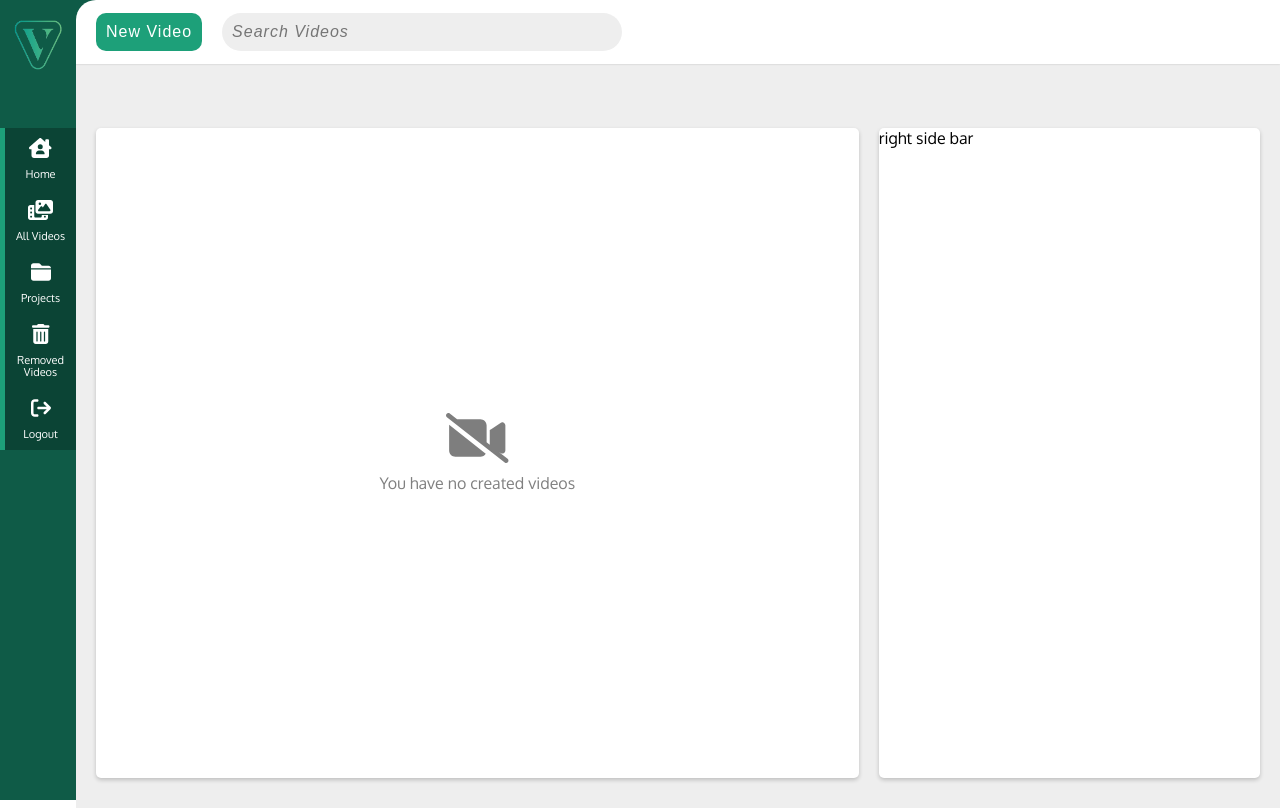
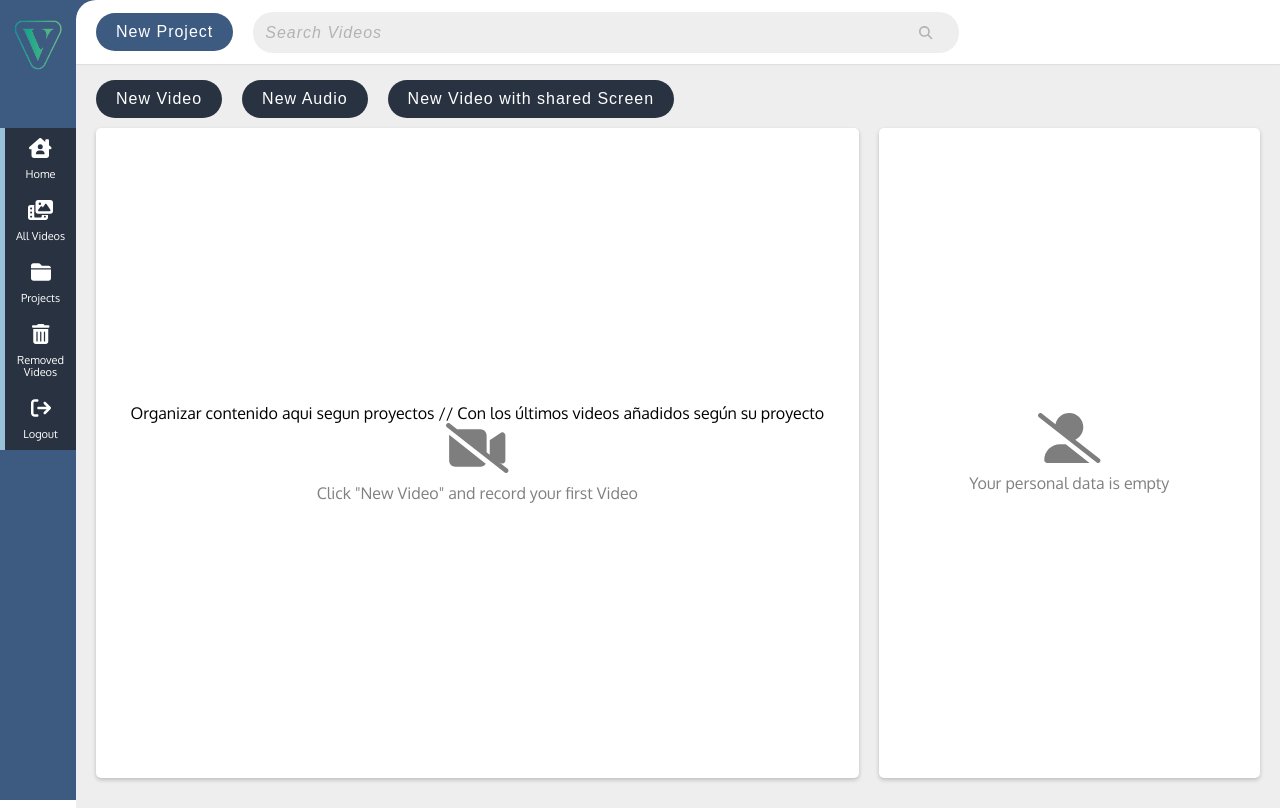
Before and after one commit to adifox/vidy, a Next.js app: page /dashboard in a window 1280 px wide. Built offline with nearby package versions, Linux system fonts and the light colour scheme.

Commit message:
changed to blue color schema

```diff
--- a/components/button/Button.module.css
+++ b/components/button/Button.module.css
@@ -1,8 +1,9 @@
 .buttonStyles {
-  padding: 10px;
+  padding: 10px 20px;
   border: none;
-  border-radius: 10px;
+  border-radius: 20px;
   color: #fff;
   font-size: 16px;
   letter-spacing: 1px;
+  cursor: pointer;
 }
--- a/components/button/index.js
+++ b/components/button/index.js
@@ -2,20 +2,13 @@ import styles from './Button.module.css'
 
 const { buttonStyles } = styles
 
-export const Button = ({ text, color, styling }) => {
+export const Button = ({ text, color, className, onClick }) => {
+  let buttonStyling = buttonStyles
+  if (className) {
+    buttonStyling = `${buttonStyles} ${className}`
+  }
   return (
-    <button
-      type='button'
-      // style={{
-      //   padding: '10px',
-      //   borderRadius: '10px',
-      //   color: '#fff',
-      //   border: 'none',
-      //   letterSpacing: '1px',
-      //   fontSize: '16px',
-      // }}
-      className={buttonStyles}
-    >
+    <button type='button' className={buttonStyling} onClick={onClick}>
       {text}
     </button>
   )
--- /dev/null
+++ b/components/empty-area-info/index.js
@@ -0,0 +1,10 @@
+import { FontAwesomeIcon } from '@fortawesome/react-fontawesome'
+
+export const EmptyAreaInfo = ({ text, icon }) => {
+  return (
+    <>
+      <FontAwesomeIcon icon={icon} />
+      <p>{text}</p>
+    </>
+  )
+}
--- /dev/null
+++ b/components/modal/index.js
@@ -0,0 +1,23 @@
+import { Button } from '../button'
+import { FontAwesomeIcon } from '@fortawesome/react-fontawesome'
+import { faClose } from '@fortawesome/free-solid-svg-icons/faClose'
+import styles from './Modal.module.css'
+
+const { modalWrapperStyles, modalContainer, modalHeader, modalCloseButton } =
+  styles
+
+export const Modal = ({ onClick }) => {
+  return (
+    <div className={modalWrapperStyles}>
+      <div className={modalContainer}>
+        <div className={modalHeader}>
+          <Button
+            onClick={onClick}
+            className={modalCloseButton}
+            text={<FontAwesomeIcon icon={faClose} />}
+          />
+        </div>
+      </div>
+    </div>
+  )
+}
--- /dev/null
+++ b/components/nav-bar-button/NavbarButton.module.css
@@ -0,0 +1,23 @@
+.iconWrapper {
+  display: flex;
+  box-sizing: border-box;
+  flex-direction: column;
+  align-items: center;
+  padding: 10px 0;
+  /* background-color: #0b4435; */
+  background-color: #293241;
+  border-left-width: 5px;
+  /* border-left-color: #1da079; */
+  border-left-color: #98c1d9;
+  border-left-style: solid;
+}
+.iconWrapper:hover {
+  /* background-color: #1da079; */
+  background-color: #98c1d9;
+}
+.iconTextStyles {
+  font-size: 11px;
+  line-height: 12px;
+  margin-top: 10px;
+  text-align: center;
+}
--- /dev/null
+++ b/components/nav-bar-button/index.js
@@ -0,0 +1,18 @@
+import Link from 'next/link'
+import { FontAwesomeIcon } from '@fortawesome/react-fontawesome'
+import styles from './NavbarButton.module.css'
+
+const { iconWrapper, iconTextStyles } = styles
+
+export const NavbarButton = ({ text, href, icon }) => {
+  return (
+    <Link href={href}>
+      <a>
+        <div className={iconWrapper}>
+          <FontAwesomeIcon icon={icon} />
+          <span className={iconTextStyles}>{text}</span>
+        </div>
+      </a>
+    </Link>
+  )
+}
--- /dev/null
+++ b/components/search-bar/SearchBar.module.css
@@ -0,0 +1,38 @@
+.searchBar {
+  margin-left: 20px;
+  border: none;
+  background-color: #eeeeee;
+  padding: 10px;
+  border-radius: 20px;
+  letter-spacing: 1px;
+  font-size: 16px;
+  font-style: italic;
+  /* width: 400px; */
+  /* color: #b3b3b3; */
+}
+.searchBar svg {
+  margin-right: 10px;
+  margin-left: 10px;
+  color: #b3b3b3;
+}
+.searchBarInput {
+  /* margin-left: 10px; */
+  border: none;
+  background-color: #eeeeee;
+  letter-spacing: 1px;
+  font-size: 16px;
+  font-style: italic;
+  min-width: 50vw;
+  /* color: #b3b3b3; */
+}
+.searchBarInput:focus {
+  background-color: #fff;
+  font-style: normal;
+}
+.searchBarInput::placeholder {
+  color: #b3b3b3;
+}
+.magnifyingGlassButton {
+  border: none;
+  background-color: transparent;
+}
--- /dev/null
+++ b/components/search-bar/index.js
@@ -0,0 +1,16 @@
+import { FontAwesomeIcon } from '@fortawesome/react-fontawesome'
+import { faMagnifyingGlass } from '@fortawesome/free-solid-svg-icons/faMagnifyingGlass'
+import styles from './SearchBar.module.css'
+
+const { searchBar, searchBarInput, magnifyingGlassButton } = styles
+
+export const SearchBar = () => {
+  return (
+    <div className={searchBar}>
+      <input placeholder='Search Videos' className={searchBarInput} />
+      <button className={magnifyingGlassButton}>
+        <FontAwesomeIcon icon={faMagnifyingGlass} />
+      </button>
+    </div>
+  )
+}
--- a/pages/dashboard/index.js
+++ b/pages/dashboard/index.js
@@ -1,15 +1,18 @@
+import { useState } from 'react'
 import Link from 'next/link'
 import Image from 'next/image'
-import { FontAwesomeIcon } from '@fortawesome/react-fontawesome'
-import {
-  faVideoSlash,
-  faHouseChimneyUser,
-  faArrowRightFromBracket,
-  faPhotoFilm,
-  faTrashCan,
-  faFolderClosed,
-} from '@fortawesome/free-solid-svg-icons'
+import { faVideoSlash } from '@fortawesome/free-solid-svg-icons/faVideoSlash'
+import { faHouseChimneyUser } from '@fortawesome/free-solid-svg-icons/faHouseChimneyUser'
+import { faArrowRightFromBracket } from '@fortawesome/free-solid-svg-icons/faArrowRightFromBracket'
+import { faPhotoFilm } from '@fortawesome/free-solid-svg-icons/faPhotoFilm'
+import { faTrashCan } from '@fortawesome/free-solid-svg-icons/faTrashCan'
+import { faFolderClosed } from '@fortawesome/free-solid-svg-icons/faFolderClosed'
+import { faUserAltSlash } from '@fortawesome/free-solid-svg-icons/faUserAltSlash'
 import { Button } from '../../components/button'
+import { SearchBar } from '../../components/search-bar'
+import { NavbarButton } from '../../components/nav-bar-button'
+import { EmptyAreaInfo } from '../../components/empty-area-info'
+import { Modal } from '../../components/modal'
 import styles from '../../styles/Dashboard.module.css'
 
 const {
@@ -18,21 +21,62 @@ const {
   navBar,
   contentContainer,
   dashboard,
-  searchBar,
   videoCardsContainer,
   rightSideBar,
   navBarIconContainer,
-  iconWrapper,
-  iconTextStyles,
+  dashboardGreenButton,
+  dashboardButtonLine,
+  videoButton,
+  audioButton,
+  videoPlusButton,
 } = styles
 
+const NAVBAR_DATA = [
+  {
+    text: 'Home',
+    href: '/',
+    icon: faHouseChimneyUser,
+  },
+  {
+    text: 'All Videos',
+    href: '/',
+    icon: faPhotoFilm,
+  },
+  {
+    text: 'Projects',
+    href: '/',
+    icon: faFolderClosed,
+  },
+  {
+    text: 'Removed Videos',
+    href: '/',
+    icon: faTrashCan,
+  },
+  {
+    text: 'Logout',
+    href: '/',
+    icon: faArrowRightFromBracket,
+  },
+]
+
 export default function Dashboard() {
+  const [openModal, setOpenModal] = useState(false)
+
+  const newVideoHandler = () => {
+    console.log('POP UP')
+    setOpenModal(true)
+  }
+
   return (
-    <>
+    <div style={{ position: 'relative' }}>
       <div className={header}>
         <div className={headerContainer}>
-          <Button text='New Video' />
-          <input placeholder='Search Videos' className={searchBar} />
+          <Button
+            text='New Project'
+            className={dashboardGreenButton}
+            onClick={newVideoHandler}
+          />
+          <SearchBar />
         </div>
       </div>
       <div className={navBar}>
@@ -50,68 +94,41 @@ export default function Dashboard() {
         </div>
         <div className={navBarIconContainer}>
           <ul>
-            <li>
-              <Link href='/'>
-                <a>
-                  <div className={iconWrapper}>
-                    <FontAwesomeIcon icon={faHouseChimneyUser} />
-                    <span className={iconTextStyles}>Home</span>
-                  </div>
-                </a>
-              </Link>
-            </li>
-            <li>
-              <Link href='/dashboard/videos'>
-                <a>
-                  <div className={iconWrapper}>
-                    <FontAwesomeIcon icon={faPhotoFilm} />
-                    <span className={iconTextStyles}>All Videos</span>
-                  </div>
-                </a>
-              </Link>
-            </li>
-            <li>
-              <Link href='/'>
-                <a>
-                  <div className={iconWrapper}>
-                    <FontAwesomeIcon icon={faFolderClosed} />
-                    <span className={iconTextStyles}>Projects</span>
-                  </div>
-                </a>
-              </Link>
-            </li>
-            <li>
-              <Link href='/'>
-                <a>
-                  <div className={iconWrapper}>
-                    <FontAwesomeIcon icon={faTrashCan} />
-                    <span className={iconTextStyles}>Removed Videos</span>
-                  </div>
-                </a>
-              </Link>
-            </li>
-            <li>
-              <Link href='/'>
-                <a>
-                  <div className={iconWrapper}>
-                    <FontAwesomeIcon icon={faArrowRightFromBracket} />
-                    <span className={iconTextStyles}>Logout</span>
-                  </div>
-                </a>
-              </Link>
-            </li>
+            {NAVBAR_DATA.map((component, index) => (
+              <li key={index}>
+                <NavbarButton {...component} />
+              </li>
+            ))}
           </ul>
         </div>
       </div>
       <div className={contentContainer}>
+        <div className={dashboardButtonLine}>
+          <Button text='New Video' className={videoButton} />
+          <Button text='New Audio' className={audioButton} />
+          <Button
+            text='New Video with shared Screen'
+            className={videoPlusButton}
+          />
+        </div>
         <div className={dashboard}>
           <div className={videoCardsContainer}>
-            <FontAwesomeIcon icon={faVideoSlash} />
-            <p>You have no created videos</p>
+            Organizar contenido aqui segun proyectos // Con los últimos videos
+            añadidos según su proyecto
+            <EmptyAreaInfo
+              icon={faVideoSlash}
+              text='Click "New Video" and record your first Video'
+            />
           </div>
-          <div className={rightSideBar}>right side bar</div>
+          <div className={rightSideBar}>
+            <EmptyAreaInfo
+              icon={faUserAltSlash}
+              text='Your personal data is empty'
+            />
+          </div>
         </div>
       </div>
-    </>
+      {openModal && <Modal onClick={() => setOpenModal(false)} />}
+    </div>
   )
 }
--- a/styles/Dashboard.module.css
+++ b/styles/Dashboard.module.css
@@ -2,7 +2,8 @@
   padding-left: 76px;
   height: 64px;
   width: 100%;
-  background-color: #0f5b47;
+  /* background-color: #0f5b47; */
+  background-color: #3d5a80;
   position: fixed;
   top: 0;
   right: 0;
@@ -18,11 +19,46 @@
   border-top-left-radius: 20px;
   background-color: #fff;
 }
-.headerContainer input:placeholder {
-  color: '#B3B3B3';
+.dashboardButtonLine {
+  margin-bottom: 10px;
 }
-.headerContainer button {
-  background-color: #1da079;
+.dashboardButtonLine button {
+  margin-right: 20px;
+}
+.dashboardGreenButton {
+  /* background-color: #0f5b47; */
+  background-color: #3d5a80;
+}
+.videoButton,
+.audioButton,
+.videoPlusButton {
+  /* background-color: #9b1d1d; */
+  /* background-image: linear-gradient(to right, #0f5b47, #9b1d1d); */
+  /* background-color: #3d5a80; */
+  /* background-color: #276a5d; */
+  background-color: #293241;
+  /* -webkit-transition: box-shadow 0.5s, background 0.5s;
+  -moz-transition: box-shadow 0.5s, background 0.5s;
+  transition: box-shadow 0.5s, background 0.5s; */
+  transition: all 0.3s;
+}
+.videoButton:hover,
+.audioButton:hover,
+.videoPlusButton:hover {
+  /* box-shadow: 3px -3px 5px #98c1d9, -3px 3px 5px #3d5a80;
+  -webkit-transition: box-shadow 0.5s;
+  -moz-transition: box-shadow 0.5s;
+  transition: box-shadow 0.5s; */
+  transform: scale(1.03);
+}
+.videoButton:active,
+.audioButton:active,
+.videoPlusButton:active {
+  /* background: linear-gradient(to right, #293241 0%, #3d5a80 100%);
+  -webkit-transition: background 0.3s;
+  -moz-transition: background 0.3s;
+  transition: background 0.3s; */
+  transform: scale(0.98);
 }
 .navBar {
   display: flex;
@@ -34,7 +70,8 @@
   width: 76px;
   height: 100%;
   padding: 20px 0;
-  background-color: #0f5b47;
+  /* background-color: #0f5b47; */
+  background-color: #3d5a80;
 }
 .navBarIconContainer {
   display: flex;
@@ -57,29 +94,9 @@
   padding: 0;
   margin: 0;
 }
-.iconWrapper {
-  display: flex;
-  box-sizing: border-box;
-  flex-direction: column;
-  align-items: center;
-  padding: 10px 0;
-  background-color: #0b4435;
-  border-left-width: 5px;
-  border-left-color: #1da079;
-  border-left-style: solid;
-}
-.iconWrapper:hover {
-  background-color: #0b4435;
-}
-.iconTextStyles {
-  font-size: 11px;
-  line-height: 12px;
-  margin-top: 10px;
-  text-align: center;
-}
 .contentContainer {
   min-height: 100vh;
-  padding: 128px 20px 30px 20px;
+  padding: 80px 20px 30px 20px;
   background-color: #eeeeee;
   margin-left: 76px;
 }
@@ -95,30 +112,37 @@
   border-radius: 5px;
   box-shadow: 0 2px 4px #0003;
 }
-.videoCardsContainer {
+.videoCardsContainer,
+.rightSideBar {
   display: flex;
   justify-content: center;
   align-items: center;
   flex-direction: column;
 }
-.videoCardsContainer p {
+.videoCardsContainer p,
+.rightSideBar p {
   color: #808080;
   margin-top: 10px;
 }
-.videoCardsContainer svg {
+.videoCardsContainer svg,
+.rightSideBar svg {
   height: 50px;
   opacity: 0.5;
 }
 
-.searchBar {
-  margin-left: 20px;
-  border: none;
-  background-color: #eeeeee;
-  padding: 10px;
-  border-radius: 20px;
-  letter-spacing: 1px;
-  font-size: 16px;
-  font-style: italic;
-  width: 400px;
-  color: #b3b3b3;
+.audioButtons {
+  /* background-color: #1e6a9e; */
+  /* background-color: #98c1d9; */
+  /* background-color: #3e7972; */
+  background-color: #293241;
+  /* background-image: linear-gradient(to right, #9b1d1d, #1e6a9e); */
 }
+.videoPlusButtons {
+  /* background-color: #771e9e; */
+  /* background-color: #e0fbfc; */
+  /* background-color: #ee6c4d; */
+  /* background-color: #293241; */
+  /* background-color: #558888; */
+  /* background-color: #293241; */
+  /* background-image: linear-gradient(to right, #1e6a9e, #771e9e); */
+}
```
Also changed, not shown: components/modal/Modal.module.css (added, +40 -0 lines).
